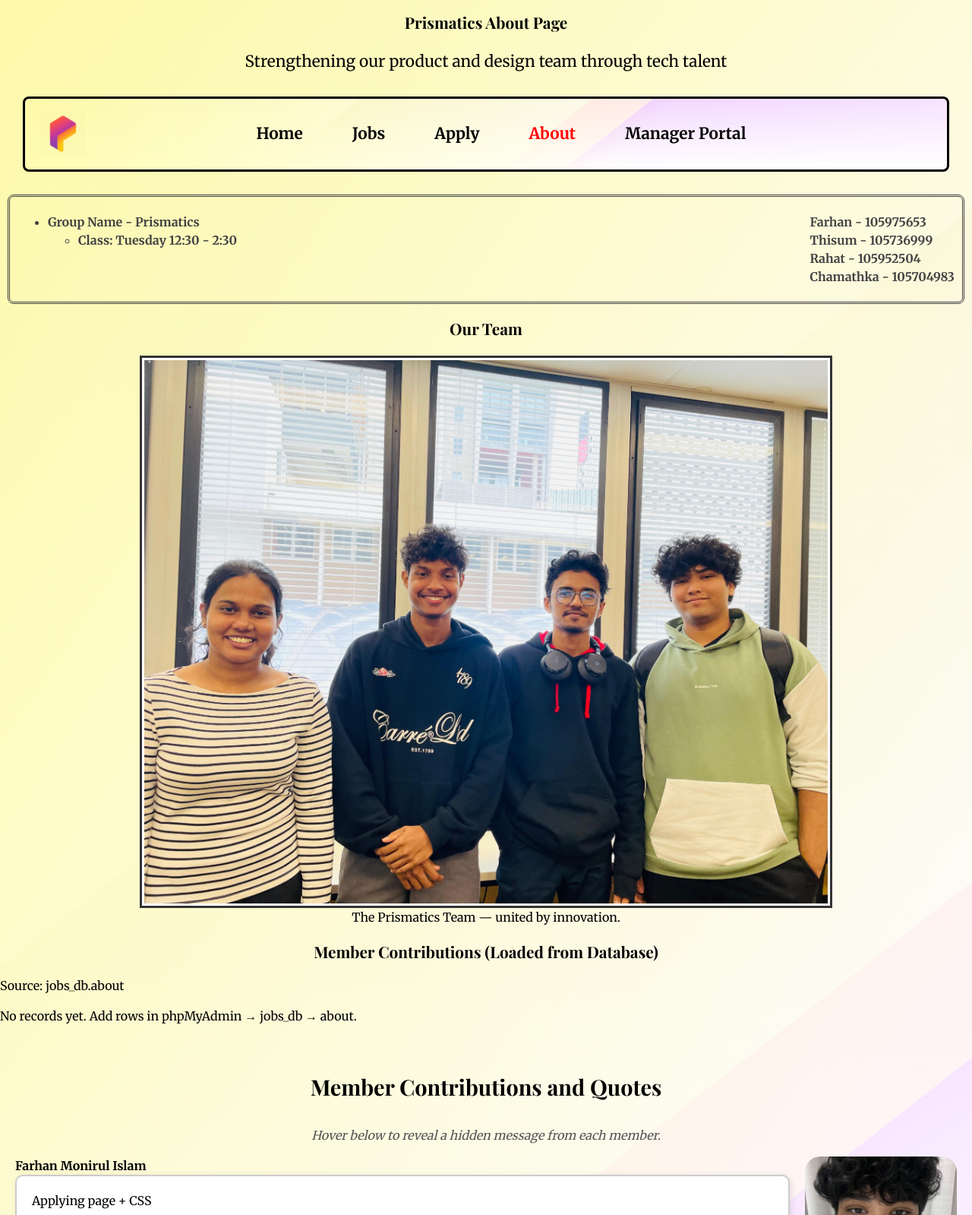
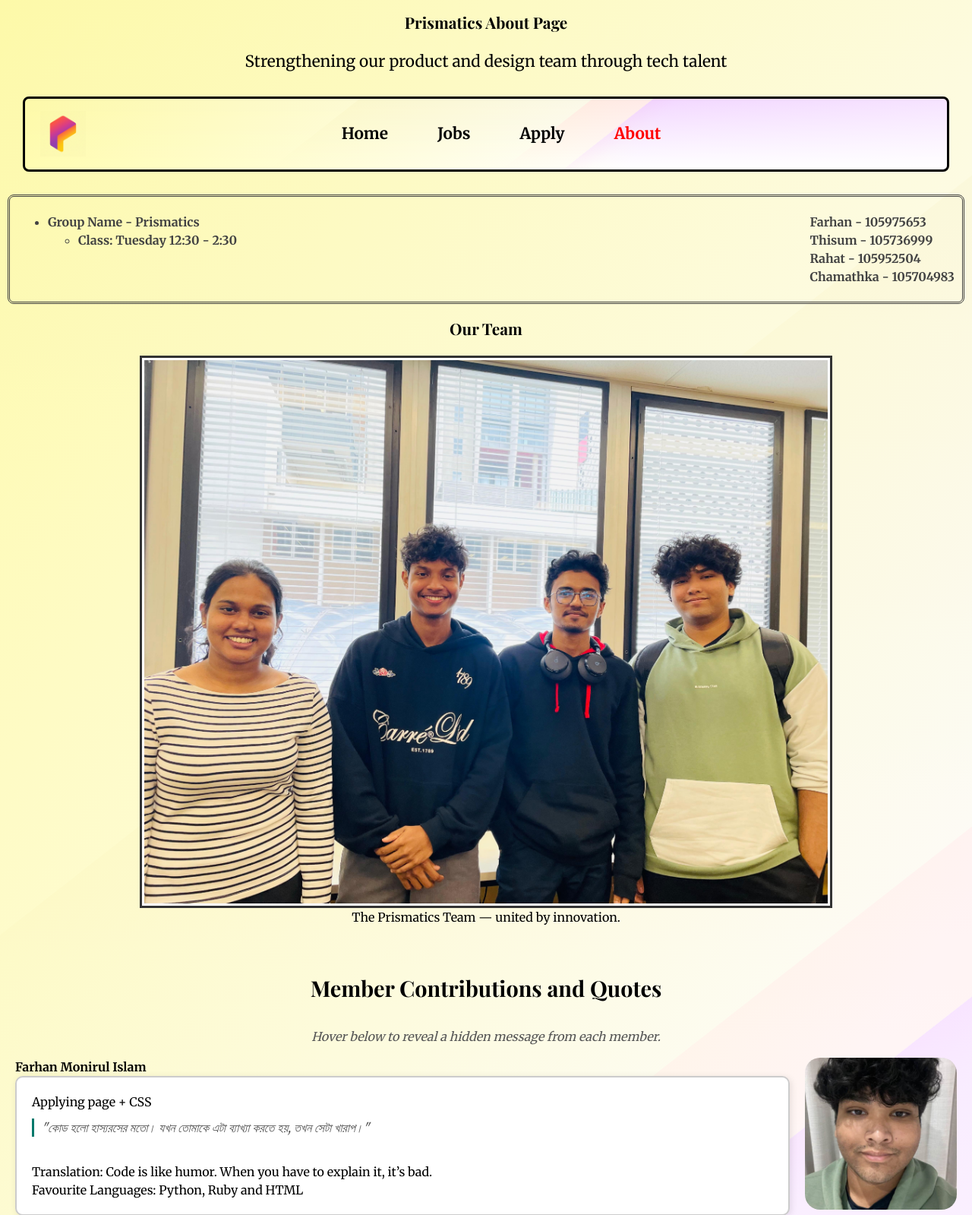
Before and after one commit to 105975653/Prismatics_group-project-2, a PHP site: page /about.php in a window 1280 px wide. Shown: the top 1599 px of the page at 76% size. Run offline with PHP 8.4, Linux system fonts and the light colour scheme; data that the repository does not hold is empty.

Commit message:
Removed Thisums task 7 as its not working

```diff
--- a/about.php
+++ b/about.php
@@ -1,32 +1,56 @@
-<?php
-// Load DB helper and fetch member contributions from jobs_db.about
-require_once __DIR__ . '/db.php';
-
-try {
-  $rows = db()->query(
-    'SELECT Student_ID, Name, Contribution_part1, Contribution_part2 FROM about ORDER BY Student_ID'
-  )->fetchAll();
-} catch (Throwable $e) {
-  // Fail soft so the page layout still renders
-  $rows = [];
-}
-?>
 <!DOCTYPE html>
 <html lang="en">
 <head>
-  <?php
-    $page_title = "About | Prismatics";
-    include("head.inc");
-  ?>
+  <!-- Meta tags -->
+  <meta charset="utf-8">
+  <meta name="viewport" content="width=device-width, initial-scale=1">
+  <meta name="description" content="Prismatics — a startup strengthening its product and design team through tech talent. Find out about our mission, open roles and how to apply.">
+  <meta name="author" content="Prismatics Group Project">
+  <!-- Title -->
+  <title> About | Prismatics</title>
+  <!-- Icon | Generated by AI -->
+  <link rel="icon" type="image/png" href="images/icon.png">
+
+  <!-- External CSS -->
+  <link rel="stylesheet" href="styles/styles.css">
+  <!-- External Font from Google  -->
+  <link href="https://fonts.googleapis.com/css2?family=Merriweather:wght@400;700&family=Playfair+Display:wght@400;700&display=swap" rel="stylesheet">
+
+  <style>
+    #farhan-color {
+      color: #ff0000;
+      }
+
+    #thisum-color {
+      color: #0400ff;
+      }
+
+    #chamathka-color {
+      color: #ee00ff;
+      }
+  </style>
+
+
 </head>
+<body>
 
-<body>
-<?php
-  $header_title = "Prismatics About Page";
-  $current_page = "about";
-  include("header.inc");
-?>
+<header id="main-header">
+  <div class="header-content">
+    <h1>Prismatics About Page</h1>
+  </div>
+  <p id="top-para">Strengthening our product and design team through tech talent</p>
 
+<!-- Navigation bar -->
+<nav>
+  <img src="images/logo3.png" alt="Prismatic Logo" title="Prismatics Logo" class="logo">
+  <ul class="nav-menu">
+    <li><a href="index.html">Home</a></li>
+    <li><a href="jobdesc.html">Jobs</a></li>
+    <li><a href="apply.html">Apply</a></li>
+    <li><a href="about.html" class="active-link" >About</a></li>
+  </ul>
+</nav>
+</header>
 
 <div>
   <section id="group-info" class="group-flex">
@@ -61,36 +85,6 @@ try {
   </figure>
 </section>
 
-<!-- DB-driven contributions table (inserted; layout around it unchanged) -->
-<section class="db-contrib">
-  <h2>Member Contributions (Loaded from Database)</h2>
-  <p class="db-badge">Source: jobs_db.about</p>
-
-  <?php if (!$rows): ?>
-    <p>No records yet. Add rows in phpMyAdmin → jobs_db → about.</p>
-  <?php else: ?>
-    <table>
-      <thead>
-        <tr>
-          <th style="width:120px;">Student ID</th>
-          <th style="width:240px;">Name</th>
-          <th>Project 1</th>
-          <th>Project 2</th>
-        </tr>
-      </thead>
-      <tbody>
-        <?php foreach ($rows as $r): ?>
-          <tr>
-            <td><?= htmlspecialchars($r['Student_ID']) ?></td>
-            <td><?= htmlspecialchars($r['Name']) ?></td>
-            <td class="wrap"><?= nl2br(htmlspecialchars($r['Contribution_part1'])) ?></td>
-            <td class="wrap"><?= nl2br(htmlspecialchars($r['Contribution_part2'])) ?></td>
-          </tr>
-        <?php endforeach; ?>
-      </tbody>
-    </table>
-  <?php endif; ?>
-</section>
 
 <!-- Member Contributions -->
 <section id="Membercontrib">
@@ -171,6 +165,9 @@ try {
 
 </section>
 
+
+
+
 <!-- Fun Facts Table -->
 <section>
   <h2>Fun Facts About Our Team</h2>
@@ -213,8 +210,14 @@ try {
   </table>
 </section>
 
-<?php include("footer.inc"); ?>
-
+<footer>
+  <hr id="fotterhr">
+  <p id="footerp">
+    <a href="https://github.com/105975653/Prismatics_group-project.git" target="_blank">GitHub Repository</a> |
+    <a href="https://officialfarhan155.atlassian.net/jira/software/projects/PG/boards/67?atlOrigin=eyJpIjoiMzhlODY4NzlkNjRjNGU2OThlZjA5ZDBlMWUzMTMxNzQiLCJwIjoiaiJ9" target="_blank">Jira</a> |
+    <a href="mailto:info@companyname.com">Email Us</a>
+  </p>
+    <p id="copy">&copy; 2025 Prismatics</p>
 </footer>
 </body>
 </html>
--- a/db.php
+++ /dev/null
@@ -1,15 +0,0 @@
-<?php
-function db(): PDO {
-  static $pdo = null;
-  if ($pdo === null) {
-    $pdo = new PDO(
-      'mysql:host=127.0.0.1;dbname=jobs_db;charset=utf8mb4',
-      'root','',[
-        PDO::ATTR_ERRMODE => PDO::ERRMODE_EXCEPTION,
-        PDO::ATTR_DEFAULT_FETCH_MODE => PDO::FETCH_ASSOC,
-        PDO::ATTR_EMULATE_PREPARES => false,
-      ]
-    );
-  }
-  return $pdo;
-}
```
